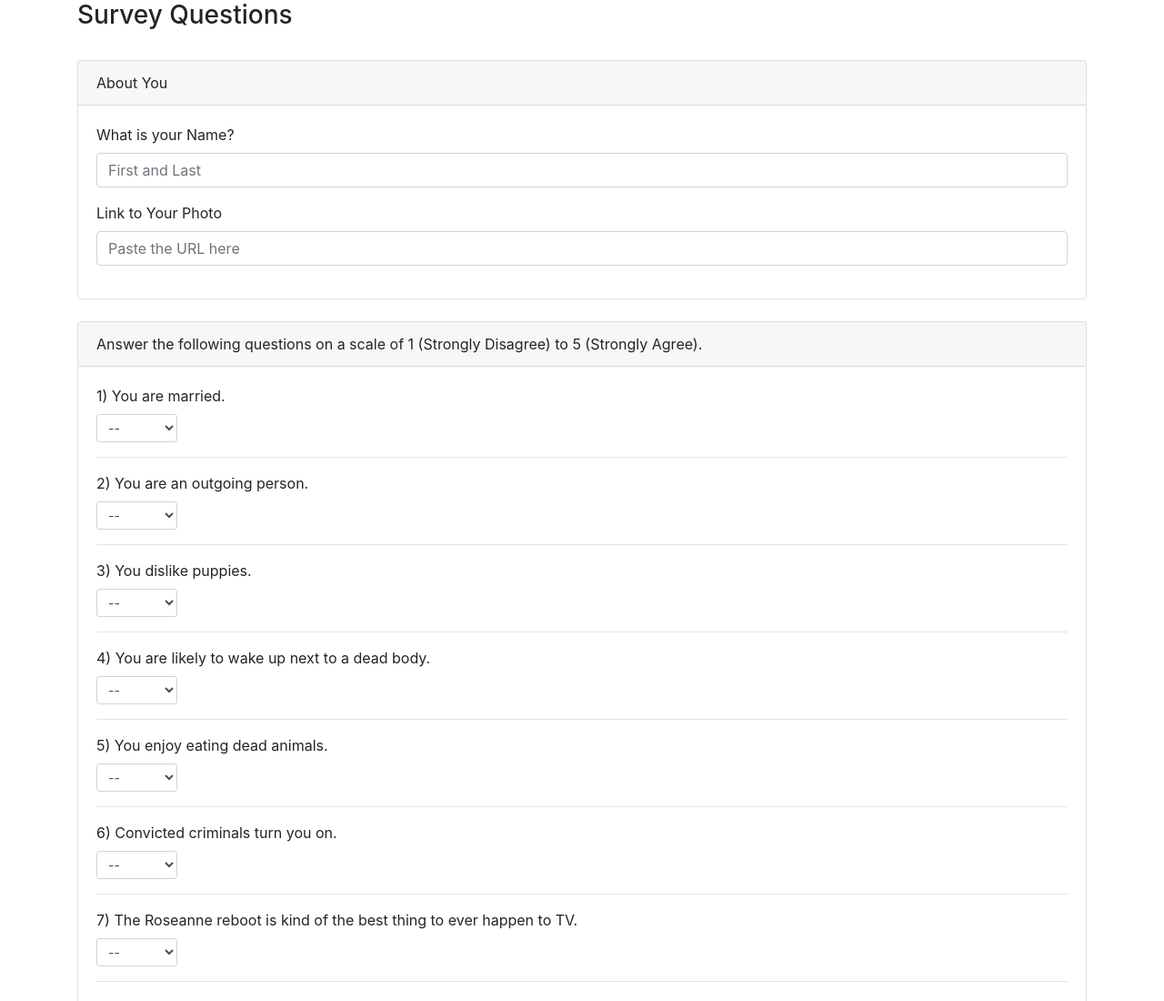
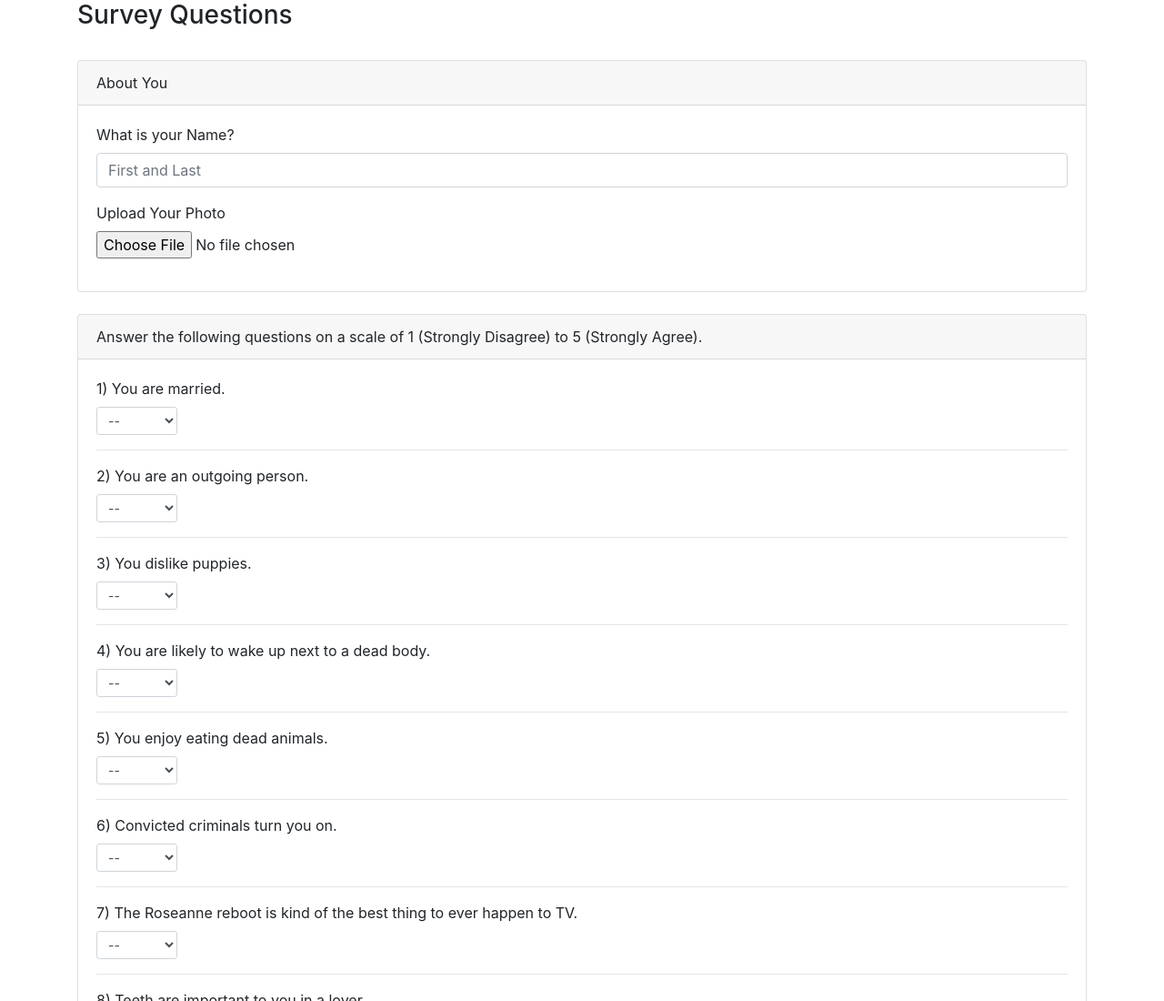
Before and after one commit to patrickeast/friend-finder, a website: page app/public/survey.html in a window 1280 px wide. Shown: the top 1100 px of the page at 91% size. Drawn offline with nearby package versions, Linux system fonts and the light colour scheme.

Commit message:
Added option to upload a photo, versus pasting a link.

```diff
--- a/app/public/survey.html
+++ b/app/public/survey.html
@@ -34,9 +34,13 @@
                             <label for="name">What is your Name?</label>
                             <input type="text" class="form-control" id="name" placeholder="First and Last">
                         </div>
-                        <div class="form-group">
+                        <!-- <div class="form-group">
                             <label for="photo">Link to Your Photo</label>
                             <input type="text" class="form-control" id="photo" placeholder="Paste the URL here">
+                        </div> -->
+                        <div class="form-group">
+                            <label for="exampleFormControlFile1">Upload Your Photo</label>
+                            <input type="file" class="form-control-file" id="photo">
                         </div>
                     </div>
                 </div>
```
